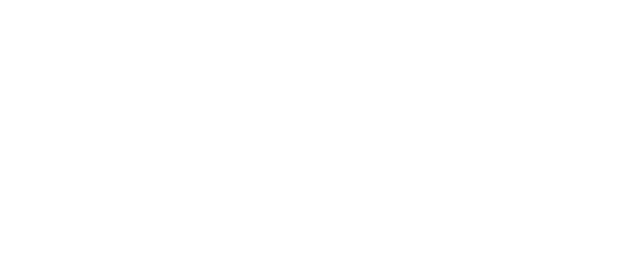
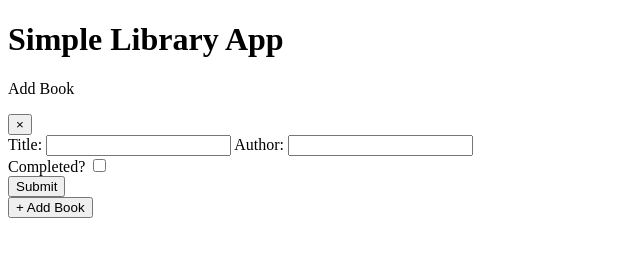
Before and after one commit to blakejonesm/odin-library, a plain HTML site: page index.html in a window 1280 px wide. Shown: the whole page, without its empty margins (0-640 px from the left). Drawn offline with Linux system fonts and the light colour scheme.

Commit message:
Draft HTML layout

```diff
--- a/index.html
+++ b/index.html
@@ -9,6 +9,34 @@
     <script src="script.js" defer></script>
 </head>
 <body>
-
+  <header>
+    <h1>Simple Library App</h1>
+  </header>
+  <main>
+    <div class="modal">
+      <form action="">
+        <div class="modal-header">
+          <p class="title">Add Book</p>
+          <button type="button" id="close-modal">&times;</button>
+        </div>
+        <div class="modal-body">
+          <label for="title">Title:</label>
+          <input type="text" name="title" id="title">
+          <label for="author">Author:</label>
+          <input type="text" name="author" id="author">
+          <div class="checkbox-container">
+            <label for="is-read">Completed?</label>
+            <input type="checkbox" name="is-read" id="is-read">
+          </div>
+          <button id="submit" type="submit">Submit</button>
+        </div>
+      </form>
+    </div>
+    <div class="library">
+      <button id="add-book">+ Add Book</button>
+      <div class="grid"></div>
+      <div id="overlay"></div>
+    </div>
+  </main>
 </body>
 </html>
```
